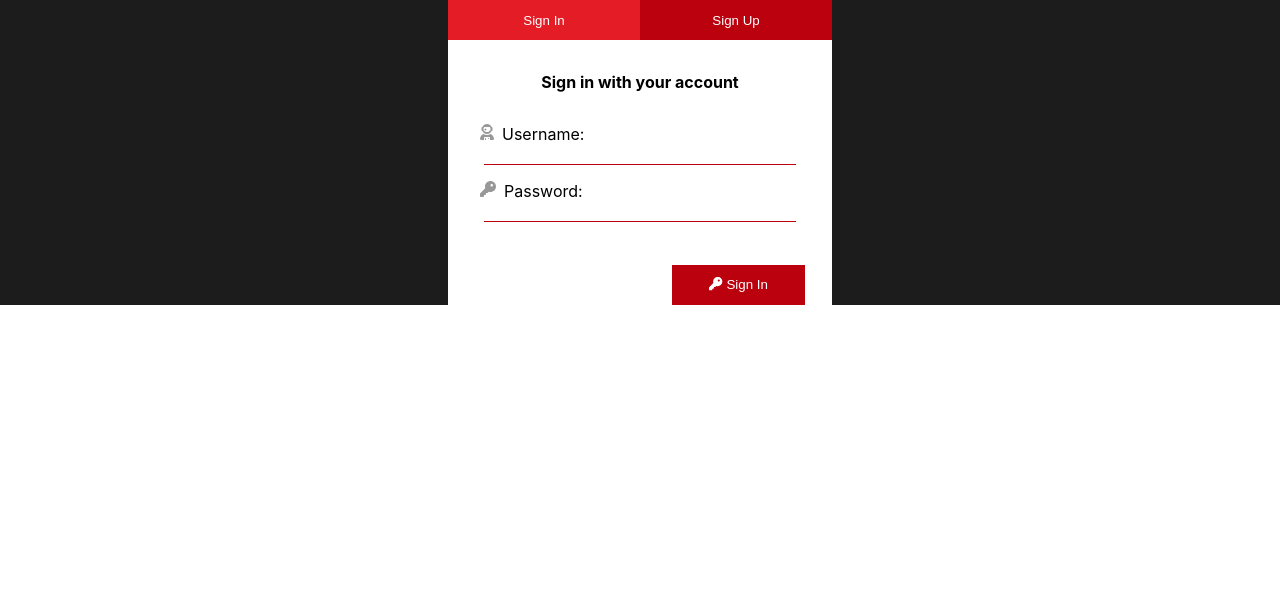
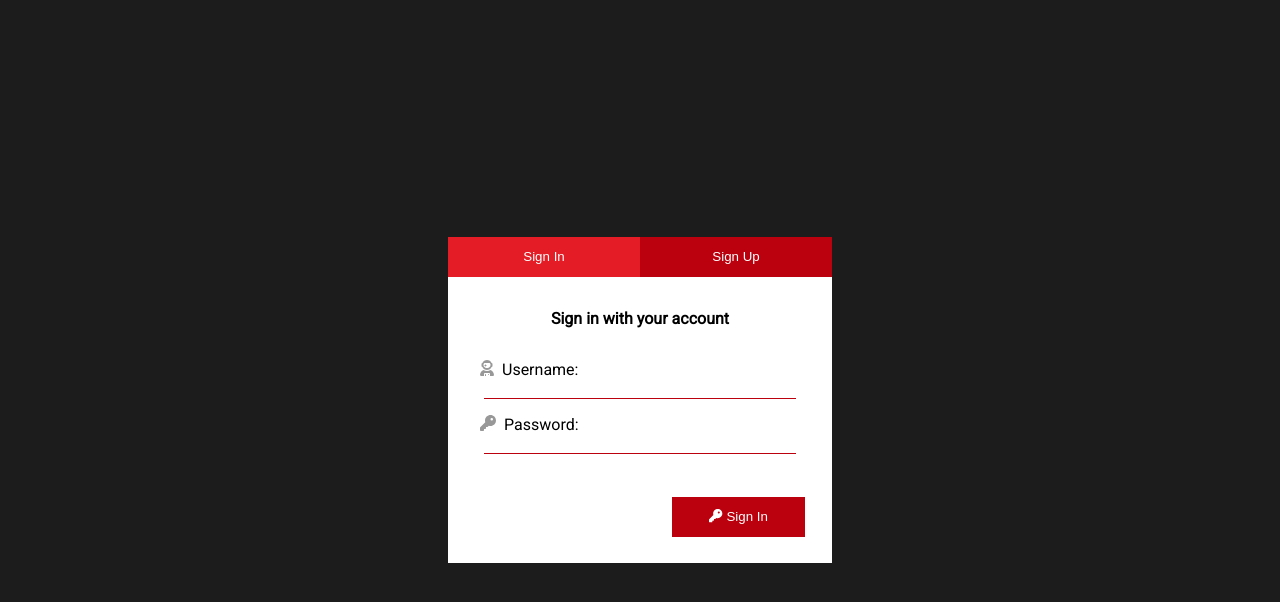
Before and after one commit to LucileSD/holbertonschool-cinema, a React (Create React App) app in the folder cinema/: page / in a window 1280 px wide. Shown: the top 602 px of the page. Built offline with nearby package versions, Linux system fonts and the light colour scheme; no server answers; the HTML template or start-up script is replaced by a standard one.

Commit message:
css font

```diff
--- a/cinema/public/index.html
+++ b/cinema/public/index.html
@@ -9,6 +9,9 @@
       name="description"
       content="Web site created using create-react-app"
     />
+    <link rel="preconnect" href="https://fonts.googleapis.com">
+    <link rel="preconnect" href="https://fonts.gstatic.com" crossorigin>
+    <link href="https://fonts.googleapis.com/css2?family=Roboto&display=swap" rel="stylesheet">
     <link rel="apple-touch-icon" href="%PUBLIC_URL%/logo192.png" />
     <!--
       manifest.json provides metadata used when your web app is installed on a
--- a/cinema/src/App.css
+++ b/cinema/src/App.css
@@ -1,7 +1,10 @@
+body {
+  margin: 0;
+  padding: 0;
+  background-color: #1C1C1C;
+  font-family: 'Roboto', sans-serif;
+}
+
 .App {
   text-align: center;
-  background-color: #1C1C1C;
-  display: flex;
-  justify-content: center;
-  align-items: center;
 }
--- a/cinema/src/routes/auth/auth.css
+++ b/cinema/src/routes/auth/auth.css
@@ -1,5 +1,11 @@
 #authentication {
   display: flex;
+  justify-content: center;
+  height: 100vh;
+  align-items: center;
+}
+
+form {
   flex-direction: column;
   width: 30%;
   background-color: #FFFFFF;
@@ -15,6 +21,7 @@
   margin-top: 2em;
   margin-right: 2em;
   align-self: flex-end;
+  margin-bottom: 2em;
 }
 
 #button-container {
```
